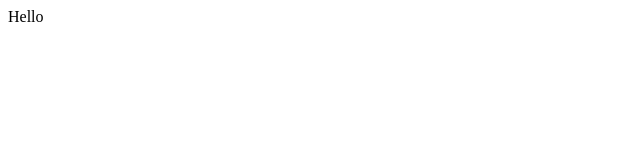
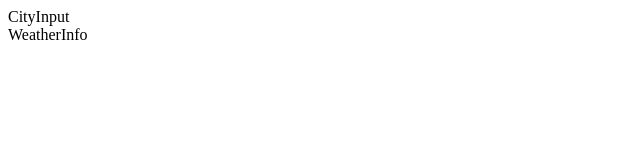
Before and after one commit to artibals/weather-search, a React (Create React App) app: page / in a window 1280 px wide. Shown: the top 160 px of the page, without its empty margins (0-640 px from the left). Built offline with nearby package versions, Linux system fonts and the light colour scheme.

Commit message:
created components CityInput.js and WeatherInfo.js

```diff
--- a/src/components/App.js
+++ b/src/components/App.js
@@ -1,8 +1,13 @@
 import React from 'react';
+import CityInput from './CityInput';
+import WeatherInfo from './WeatherInfo';
 
 const App = () => {
     return (
-        <div>Hello</div>
+        <div>
+            <CityInput />
+            <WeatherInfo />
+        </div>
     )
 };
 
--- /dev/null
+++ b/src/components/CityInput.js
@@ -0,0 +1,9 @@
+import React from 'react';
+
+const CityInput = () => {
+    return (
+        <div>CityInput</div>
+    )
+};
+
+export default CityInput;
--- /dev/null
+++ b/src/components/WeatherInfo.js
@@ -0,0 +1,9 @@
+import React from 'react';
+
+const WeatherInfo = () => {
+    return (
+        <div>WeatherInfo</div>
+    )
+};
+
+export default WeatherInfo;
```
